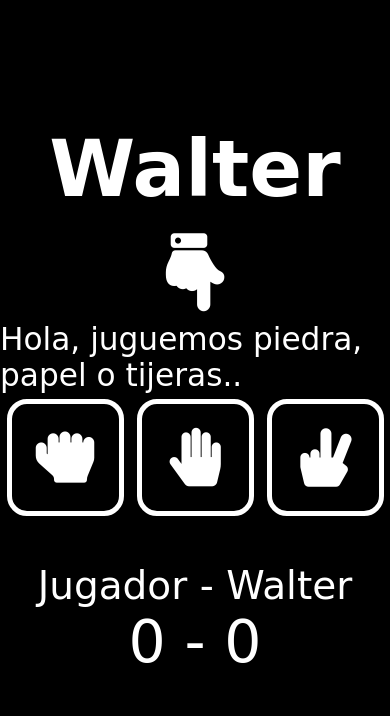
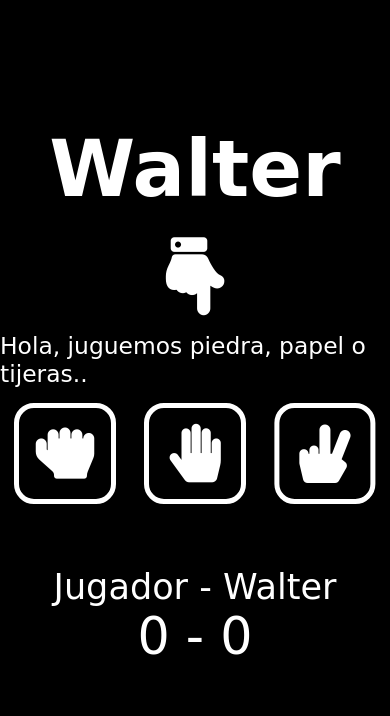
Before and after one commit to PedroProvenzano/PiedraPapelTijera, a plain HTML site: page index.html in a window 390 px wide. Drawn offline with Linux system fonts and the light colour scheme; a web font is replaced by a local one.

Commit message:
mobile 2

```diff
--- a/MaquillajeDeWalter.css
+++ b/MaquillajeDeWalter.css
@@ -87,7 +87,7 @@ h1 {
     transform: rotate(180deg);
   }
   .walterHabla {
-    font-size: 8vw;
+    font-size: 6vw;
   }
   .contenedor {
     height: 130vw;
@@ -97,15 +97,15 @@ h1 {
     width: 100vw;
   }
   .boton {
-    width: 30vw;
-    height: 30vw;
+    width: 26vw;
+    height: 26vw;
     font-size: 15vw;
   }
   .nombres-resultado {
-    font-size: 10vw;
+    font-size: 9vw;
   }
   .resultado {
-    font-size: 15vw;
+    font-size: 13vw;
   }
   .contenedor-resultados {
     height: 50vw;
```
